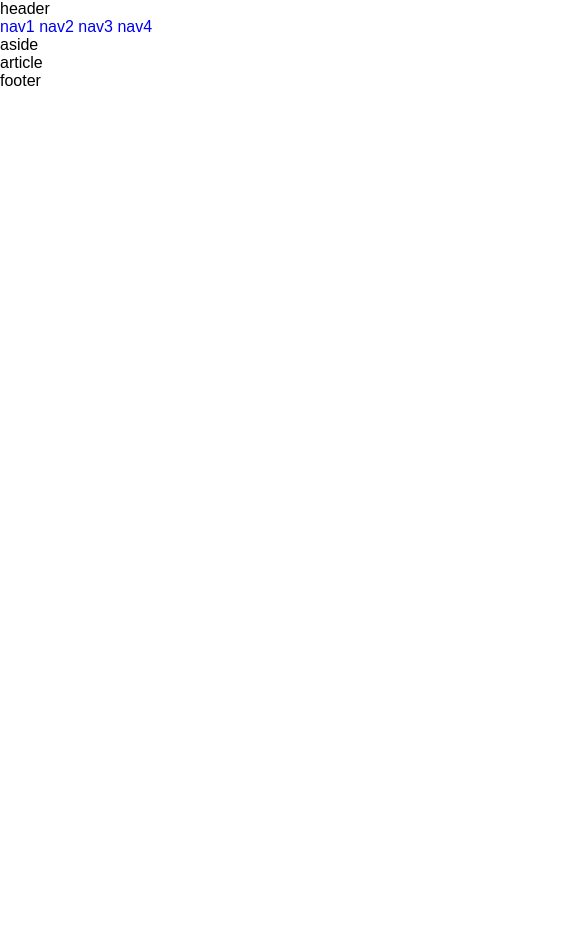
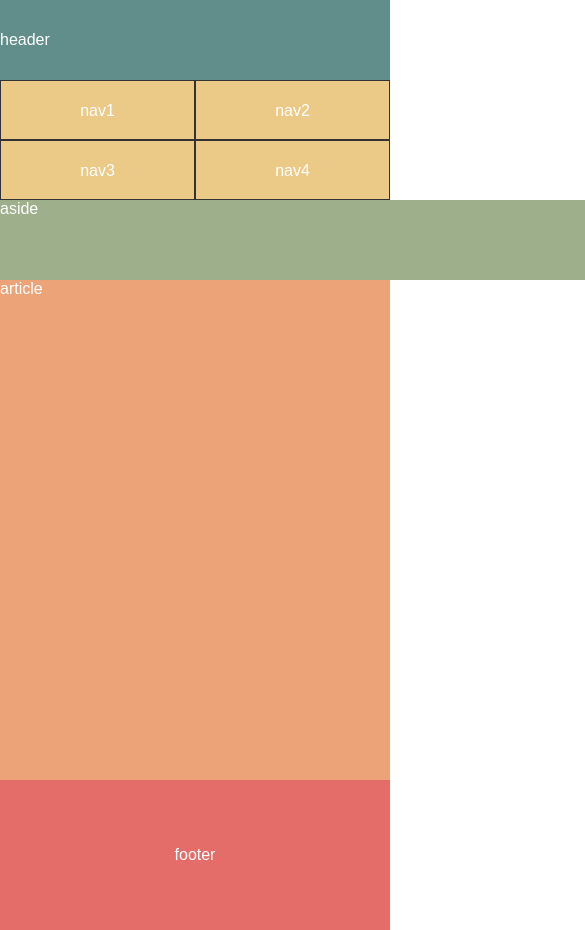
Before and after one commit to eden90267/Hahow_Rwd_Example, a plain HTML site: page exercise/04-Media-Queries/4-1.html in a window 390 px wide. Shown: the top 930 px of the page, 585 px wide, since content can reach past the window. Before the commit the page ends 844 px from the top, so only its background shows below. Drawn offline with Linux system fonts and the light colour scheme.

Commit message:
Learning media query - 1

```diff
--- a/exercise/04-Media-Queries/4-1.html
+++ b/exercise/04-Media-Queries/4-1.html
@@ -6,9 +6,9 @@
     <meta http-equiv="X-UA-Compatible" content="ie=edge">
     <title>Media Queries 1</title>
     <link rel="stylesheet" type="text/css" href="css/reset.css">
-    <link rel="stylesheet" type="text/css" href=""  media="screen and (min-width:1025px)">
-    <link rel="stylesheet" type="text/css" href=""  media="screen and (min-width:415px) and (max-width: 1024px)">
-    <link rel="stylesheet" type="text/css" href=""  media="screen and (max-width:414px)">
+    <link rel="stylesheet" type="text/css" href="css/4-1-desktop.css"  media="screen and (min-width:1025px)">
+    <link rel="stylesheet" type="text/css" href="css/4-1-pad.css"  media="screen and (min-width:415px) and (max-width: 1024px)">
+    <link rel="stylesheet" type="text/css" href="css/4-1-moblie.css"  media="screen and (max-width:414px)">
 </head>
 <body>
     <header>
--- a/exercise/04-Media-Queries/css/4-1-desktop.css
+++ b/exercise/04-Media-Queries/css/4-1-desktop.css
@@ -1,18 +1,45 @@
+* {
+	box-sizing: border-box;
+    color: #fff;
+}
+
 header{
-
+    width: 100%;
+    height: 80px;
+    line-height: 80px;
+    background-color: #618d8a;
 }
 nav{
-
+    width: 100%;
+    height: 60px;
+    background-color: #ebca88;
 }
 nav > a{
-
+    display: block;
+    width: 25%;
+    height: 100%;
+    float: left;
+    text-align: center;
+    line-height: 60px;
+    border: 1px solid #333;
 }
 aside{
-
+    width: 30%;
+    height: 500px;
+    float: left;
+    background-color: #9eaf8c;
 }
 article{
-
+    width: 70%;
+    height: 500px;
+    float: left;
+    background-color: #eca378;
 }
 footer{
-
+    clear: both;
+    width: 100%;
+    height: 150px;
+    line-height: 150px;
+    text-align: center;
+    background-color: #e46d69;
 }
--- a/exercise/04-Media-Queries/css/4-1-moblie.css
+++ b/exercise/04-Media-Queries/css/4-1-moblie.css
@@ -1,18 +1,45 @@
+* {
+	box-sizing: border-box;
+    color: #fff;
+}
+
 header{
-
+    width: 100%;
+    height: 80px;
+    line-height: 80px;
+    background-color: #618d8a;
 }
 nav{
-
+    width: 100%;
+    height: 100%;
+    overflow: hidden;
+    background-color: #ebca88;
 }
 nav > a{
-
+    display: block;
+    width: 50%;
+    height: 60px;
+    float: left;
+    text-align: center;
+    line-height: 60px;
+    border: 1px solid #333;
 }
 aside{
-
+    width: 1000%;
+    height: 80px;
+    float: none;
+    background-color: #9eaf8c;
 }
 article{
-
+    width: 100%;
+    height: 500px;
+    float: none;
+    background-color: #eca378;
 }
 footer{
-
+    width: 100%;
+    height: 150px;
+    line-height: 150px;
+    text-align: center;
+    background-color: #e46d69;
 }
--- a/exercise/04-Media-Queries/css/4-1-pad.css
+++ b/exercise/04-Media-Queries/css/4-1-pad.css
@@ -1,18 +1,46 @@
+* {
+	box-sizing: border-box;
+    color: #fff;
+}
+
 header{
-
+    width: 100%;
+    height: 80px;
+    line-height: 80px;
+    background-color: #618d8a;
 }
 nav{
-
+    width: 100%;
+    height: 100%;
+    overflow: hidden;
+    background-color: #ebca88;
 }
 nav > a{
-
+    display: block;
+    width: 50%;
+    height: 60px;
+    float: left;
+    text-align: center;
+    line-height: 60px;
+    border: 1px solid #333;
 }
 aside{
-
+    width: 30%;
+    height: 500px;
+    float: right;
+    background-color: #9eaf8c;
 }
 article{
-
+    width: 70%;
+    height: 500px;
+    float: left;
+    background-color: #eca378;
 }
 footer{
-
+    clear: both;
+    width: 100%;
+    height: 150px;
+    line-height: 150px;
+    text-align: center;
+    background-color: #e46d69;
 }
```
